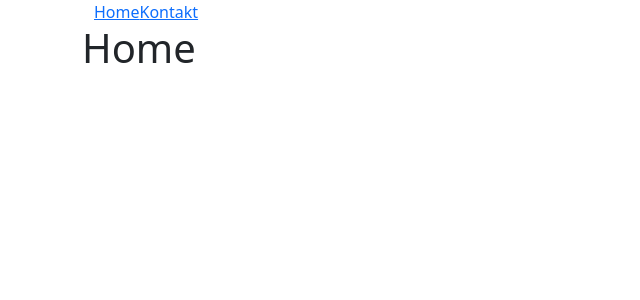
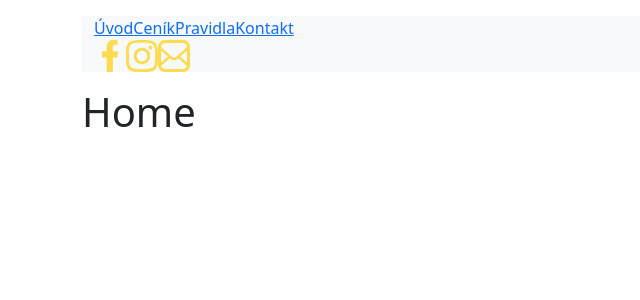
Before and after one commit to boldMari/airsoft, a React (Create React App) app: page / in a window 1280 px wide. Shown: the top 300 px of the page, without its empty margins (0-640 px from the left). Built offline with nearby package versions, Linux system fonts and the light colour scheme.

Commit message:
Added Navbar icons

```diff
--- /dev/null
+++ b/src/components/Icon.js
@@ -0,0 +1,25 @@
+import React from "react";
+import Icons from "../assets/images/icons.svg";
+import PropTypes from 'prop-types';
+
+const Icon = ({ name, color, size, title, className }) => {
+	const finalClass = `icon icon-${name} ${className}`;
+	const link = Icons + '#icon-' + name;
+
+	return (
+		<svg className={finalClass} fill={color} width={size} height={size}>
+			<title>{title}</title>
+			<use xlinkHref={link} />
+		</svg>
+	);
+};
+
+Icon.propTypes = {
+	name: PropTypes.string.isRequired,
+	className: PropTypes.string,
+	color: PropTypes.string,
+	size: PropTypes.string,
+	title: PropTypes.string
+};
+
+export default Icon;
--- a/src/components/Navbar.js
+++ b/src/components/Navbar.js
@@ -1,18 +1,36 @@
 import React from "react";
 import { NavLink } from "react-router-dom";
 import Container from "react-bootstrap/Container";
+import Icon from "./Icon";
 
 const Navbar = () => {
 	return (
 		<>
-			<header>
+			<header className="my-3 bg-body-tertiary">
 				<Container>
 					<NavLink to="/" >
-						Home
+						Úvod
+					</NavLink>
+					<NavLink to="/cenik">
+						Ceník
+					</NavLink>
+					<NavLink to="/pravidla">
+						Pravidla
 					</NavLink>
 					<NavLink to="/contact">
 						Kontakt
 					</NavLink>
+					<div className="d-flex">
+						<a href="https://www.facebook.com/airsoftklecany">
+							<Icon name="facebook" title="Facebook" size='2em'/>
+						</a>
+						<a href="https://www.instagram.com/bullet_farm_klecany/">
+							<Icon name="instagram" title="Instagram" size='2em'/>
+						</a>
+						<a href="mailto:bulletfarmklecany@gmail.com">
+							<Icon name="email" title="Email" size='2em'/>
+						</a>
+					</div>
 				</Container>
 			</header>
 		</>
```
Also changed, not shown: src/assets/images/icons.svg (added).
